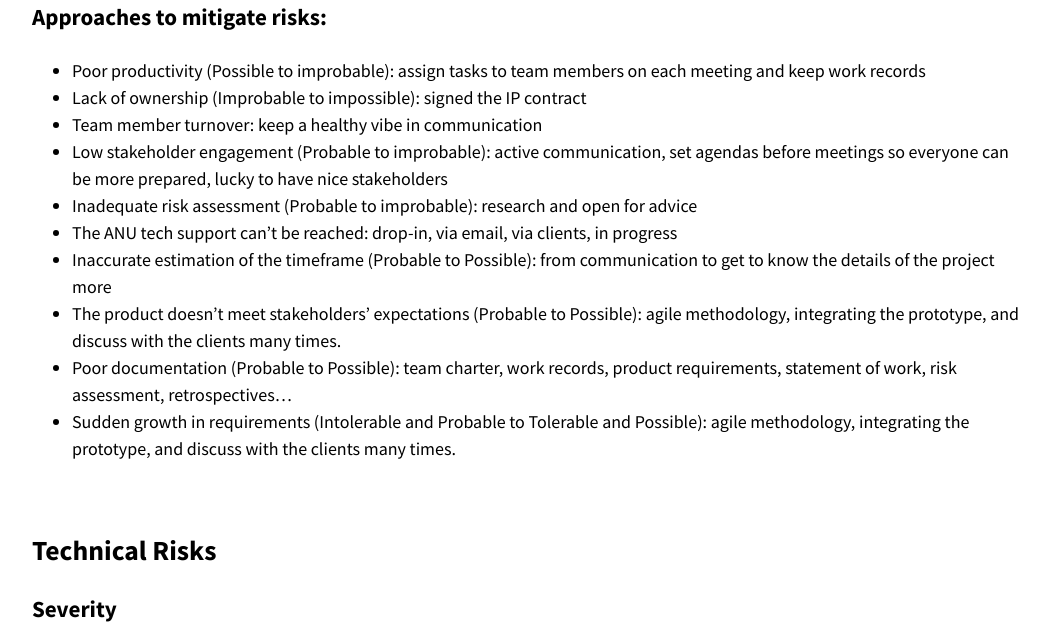
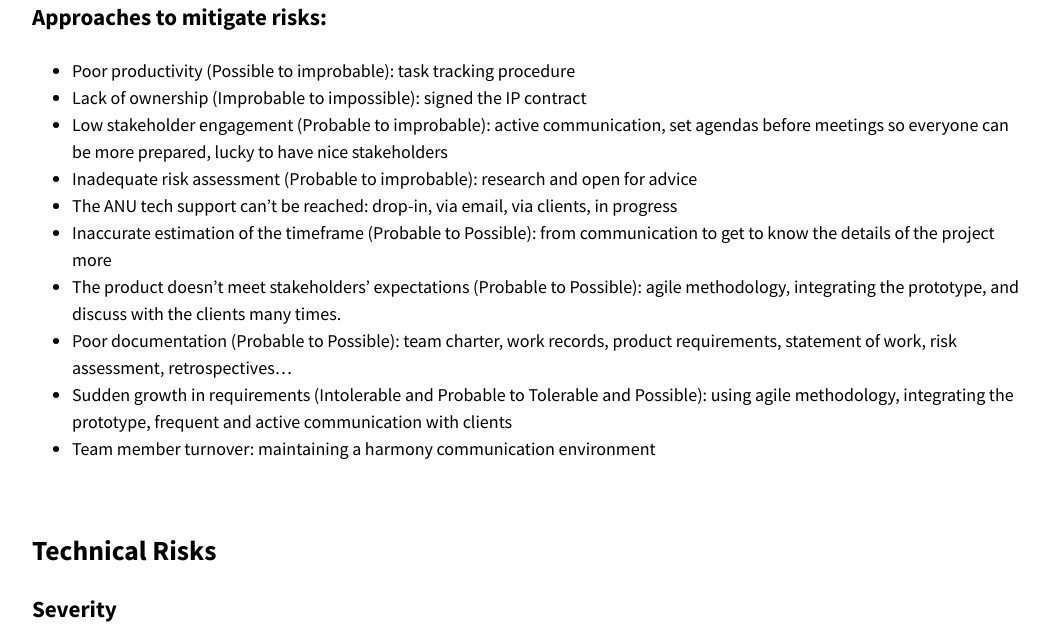
Before and after one commit to optofab/optofab.github.io, a Jekyll site: the page built from risk-assessment.md, in a window 1280 px wide and 900 px high, scrolled down 1687 px, cut to the strip 201-826 px from the top of the window. Shown: the whole strip, without its empty margins (114-1163 px from the left). Built offline with Jekyll 4.4.1, drawn with Linux system fonts in a browser that asks for light colours; nearby versions of some CDN libraries; emoji names are drawn with the system emoji font.

Commit message:
Update risk-assessment.md
Edited project management risks

```diff
--- a/risk-assessment.md
+++ b/risk-assessment.md
@@ -36,16 +36,16 @@ The above ratings are based on the likelihood of an event occurring (from most u
 
 ### Approaches to mitigate risks:
 
-- Poor productivity (Possible to improbable): assign tasks to team members on each meeting and keep work records
+- Poor productivity (Possible to improbable): task tracking procedure
 - Lack of ownership (Improbable to impossible): signed the IP contract
-- Team member turnover: keep a healthy vibe in communication
 - Low stakeholder engagement (Probable to improbable): active communication, set agendas before meetings so everyone can be more prepared, lucky to have nice stakeholders
 - Inadequate risk assessment (Probable to improbable): research and open for advice
 - The ANU tech support can’t be reached: drop-in, via email, via clients, in progress
 - Inaccurate estimation of the timeframe (Probable to Possible): from communication to get to know the details of the project more
 - The product doesn’t meet stakeholders' expectations (Probable to Possible): agile methodology, integrating the prototype, and discuss with the clients many times.
 - Poor documentation (Probable to Possible): team charter, work records, product requirements, statement of work, risk assessment, retrospectives…
-- Sudden growth in requirements (Intolerable and Probable to Tolerable and Possible): agile methodology, integrating the prototype, and discuss with the clients many times.
+- Sudden growth in requirements (Intolerable and Probable to Tolerable and Possible): using agile methodology, integrating the prototype, frequent and active communication with clients
+- Team member turnover: maintaining a harmony communication environment
 
 <br>
 
```
